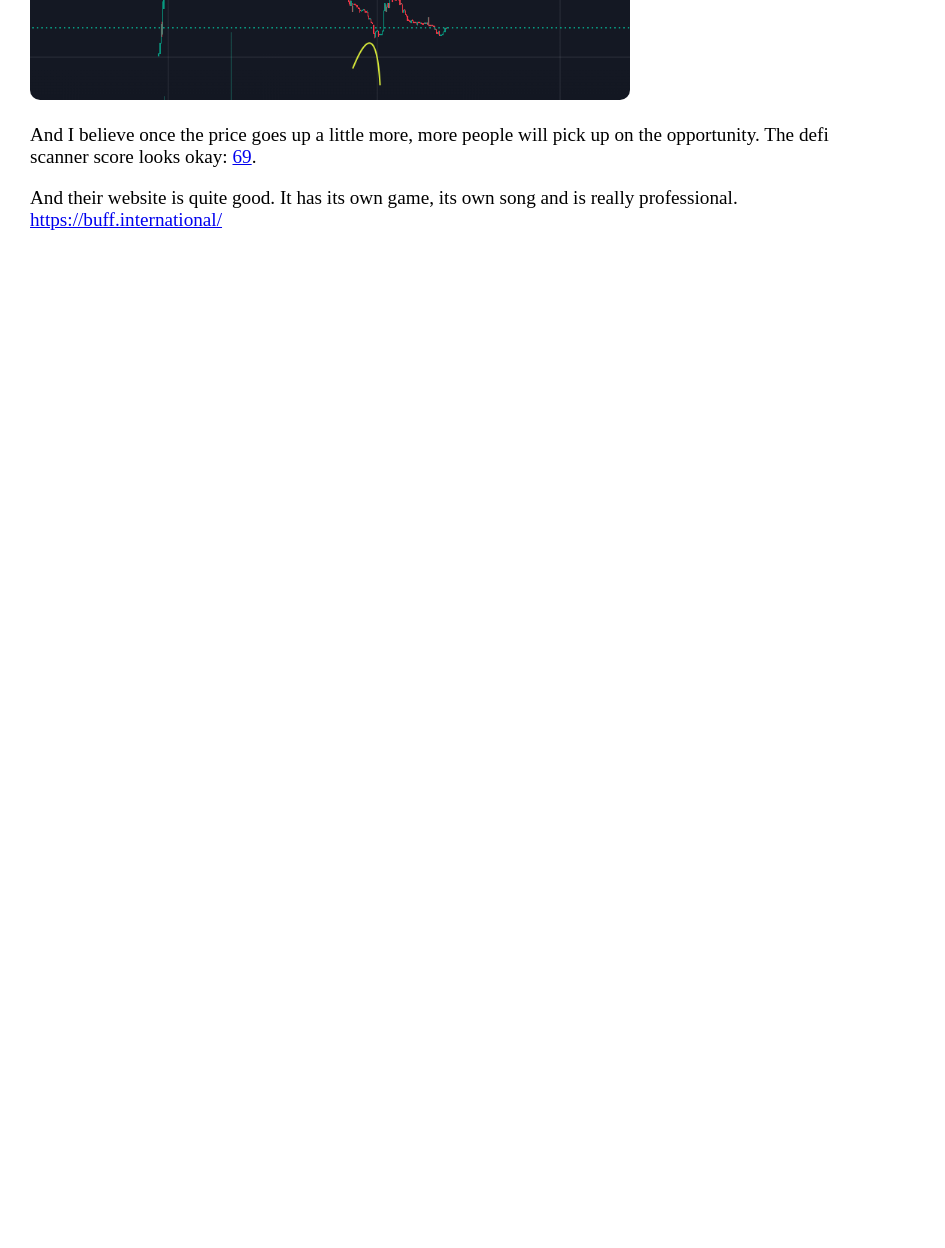
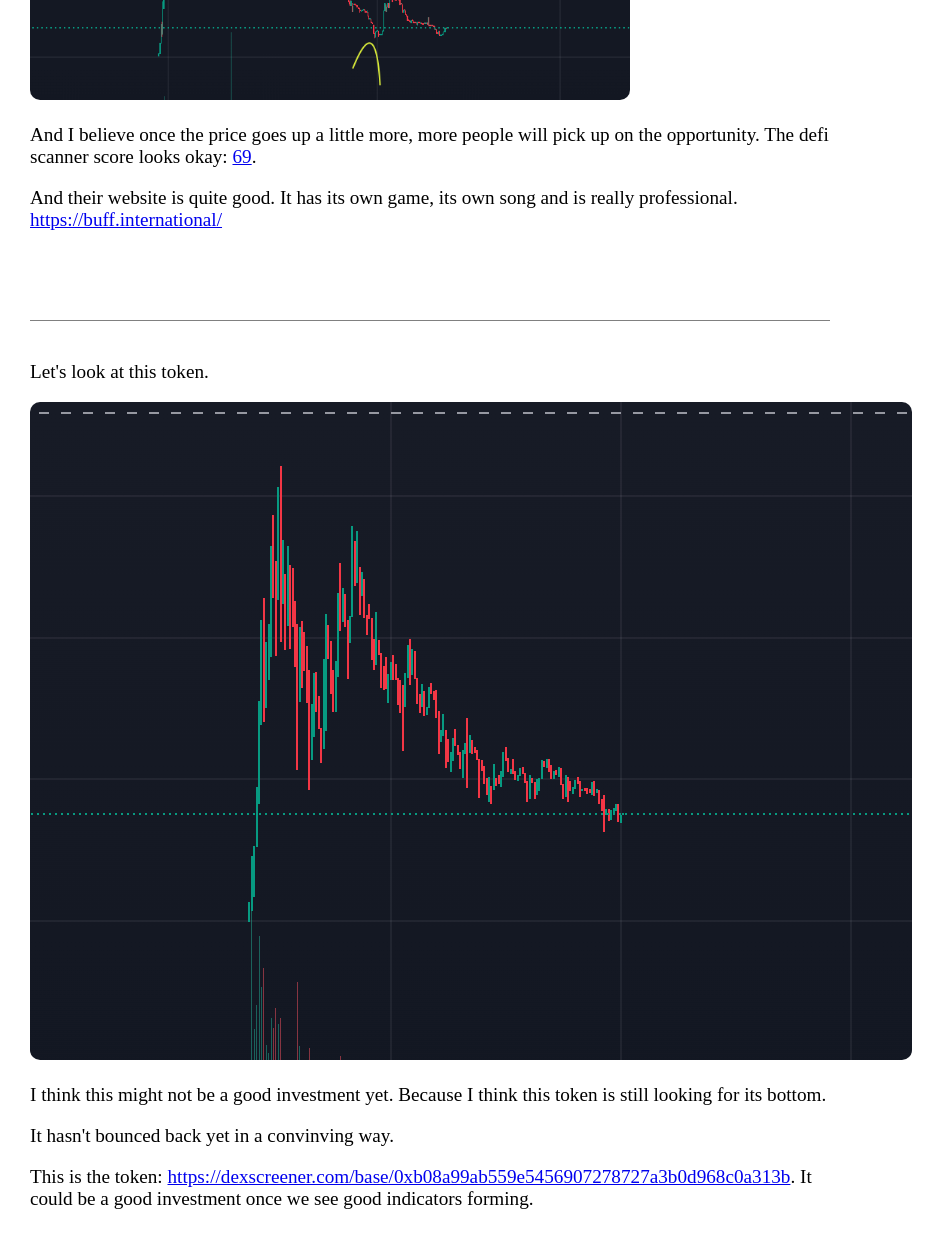
Before and after one commit to buythebottom/buythebottom.github.io, a plain HTML site: page index.html in a window 1280 px wide. Shown: the part 4282-5530 px from the top of the page, without its empty margins (0-945 px from the left). Before the commit the page ends 4582 px from the top, so only its background shows below. Drawn offline with Linux system fonts and the light colour scheme; a script that the page names is missing.

Commit message:
some more

```diff
--- a/index.html
+++ b/index.html
@@ -115,6 +115,14 @@
 	<p>And their website is quite good. It has its own game, its own song and is really professional. <a href="https://buff.international/">https://buff.international/</a></p>
 </article>
 
+<article>
+	<p>Let's look at this token.</p>
+	<img src="Screenshot 2024-04-05 at 01.08.42.png">
+	<p>I think this might not be a good investment yet. Because I think this token is still looking for its bottom.</p>
+	<p>It hasn't bounced back yet in a convinving way.</p>
+	<p>This is the token: <a href="https://dexscreener.com/base/0xb08a99ab559e5456907278727a3b0d968c0a313b">https://dexscreener.com/base/0xb08a99ab559e5456907278727a3b0d968c0a313b</a>. It could be a good investment once we see good indicators forming.</p>
+	</article>
+
 </section>
 
 </body>
```
Also changed, not shown: Screenshot 2024-04-05 at 01.08.42.png (added).
